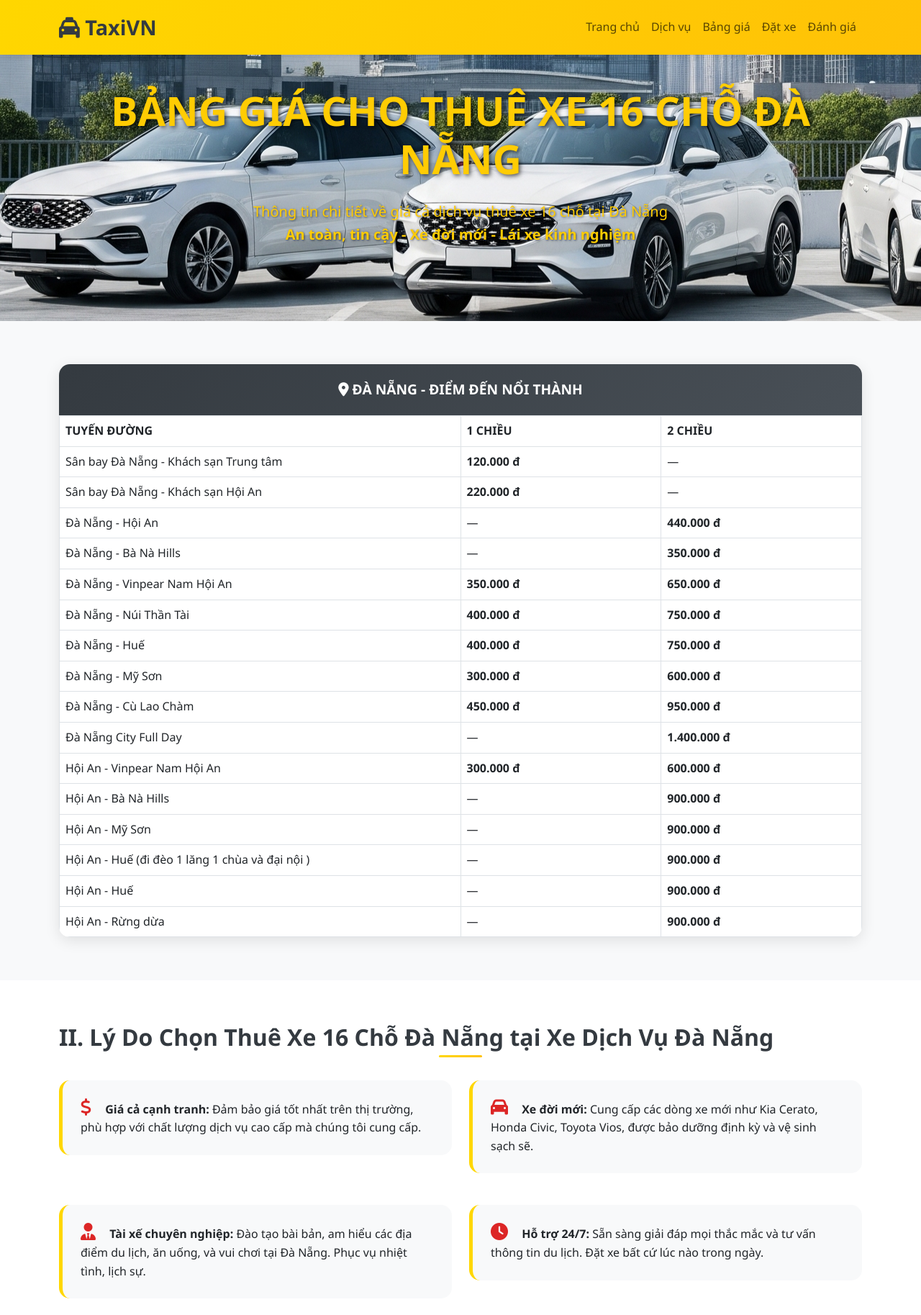
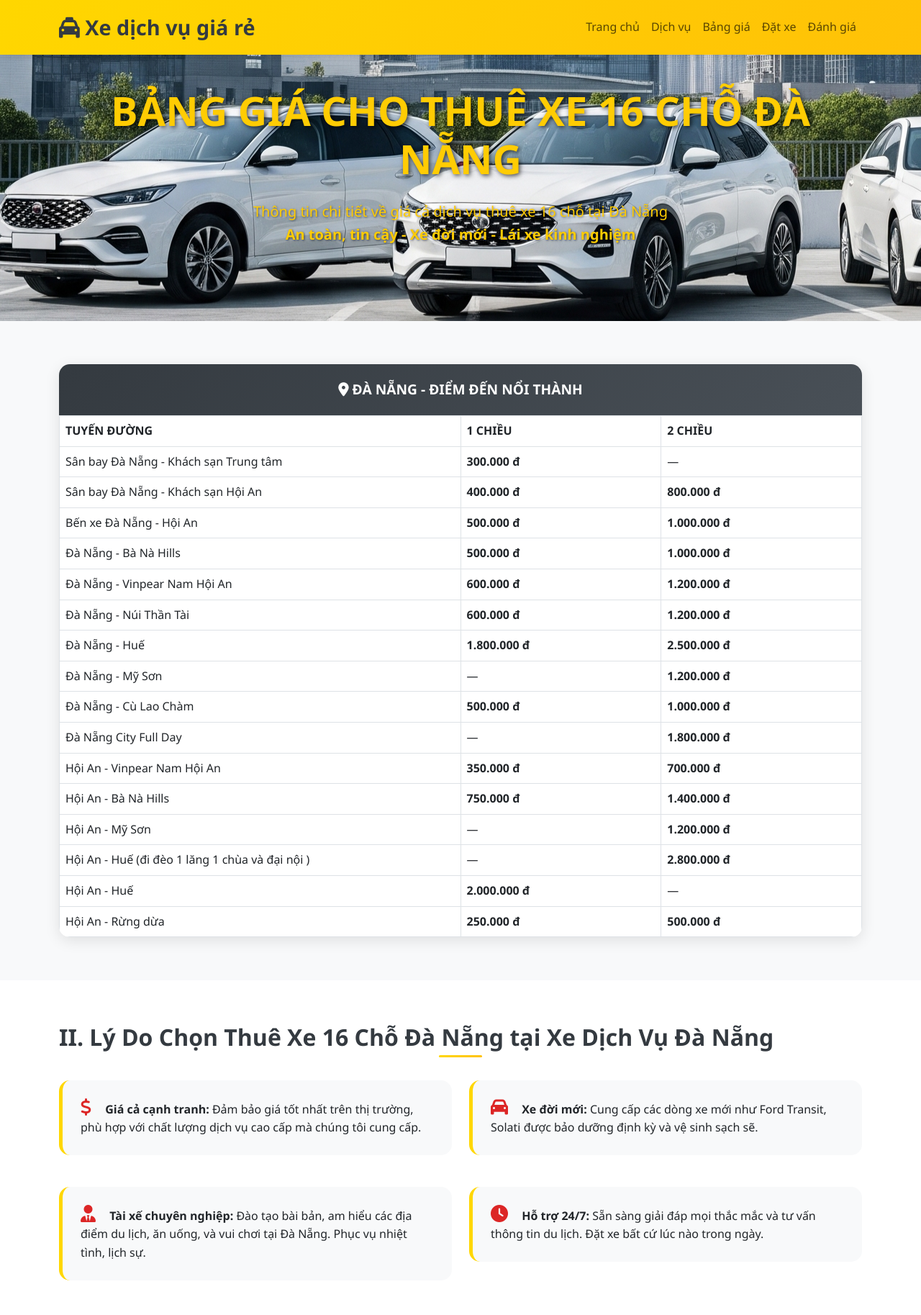
Before and after one commit to 3h4524/TaxiBookingApp, a plain HTML site: page page/home/bangGiaXe16.html in a window 1280 px wide. Shown: the top 1827 px of the page at 72% size. Drawn offline with nearby package versions, Linux system fonts and the light colour scheme.

Commit message:
Update html

```diff
--- a/page/home/bangGiaXe16.html
+++ b/page/home/bangGiaXe16.html
@@ -4,7 +4,7 @@
 <head>
     <meta charset="UTF-8">
     <meta name="viewport" content="width=device-width, initial-scale=1.0">
-    <title>TaxiVN - Bảng Giá Thuê Xe 4 Chỗ Đà Nẵng</title>
+    <title>TaxiVN - Bảng Giá Thuê Xe 16 Chỗ Đà Nẵng</title>
     <link href="https://cdnjs.cloudflare.com/ajax/libs/bootstrap/5.3.0/css/bootstrap.min.css" rel="stylesheet">
     <link href="https://cdnjs.cloudflare.com/ajax/libs/font-awesome/6.4.0/css/all.min.css" rel="stylesheet">
     <style>
@@ -55,7 +55,7 @@
             background: url('../../asset/image/hinhAnhBackground.png');
         }
 
-       .hero-content {
+        .hero-content {
             position: relative;
             z-index: 2;
             text-align: center;
@@ -78,6 +78,7 @@
             font-weight: 700;
             text-shadow: 1px 1px 3px rgba(0, 0, 0, 0.6);
         }
+
         .main-pricing-section {
             padding: 60px 0;
             background: #f8f9fa;
@@ -218,7 +219,7 @@
     <!-- Navigation -->
     <nav class="navbar navbar-expand-lg navbar-light fixed-top">
         <div class="container">
-            <a class="navbar-brand" href="index.html"><i class="fas fa-taxi"></i> TaxiVN</a>
+            <a class="navbar-brand" href="index.html"><i class="fas fa-taxi"> </i> Xe dịch vụ giá rẻ</a>
             <button class="navbar-toggler" type="button" data-bs-toggle="collapse" data-bs-target="#navbarNav">
                 <span class="navbar-toggler-icon"></span>
             </button>
@@ -270,83 +271,83 @@
                             <tbody>
                                 <tr>
                                     <td> Sân bay Đà Nẵng - Khách sạn Trung tâm</td>
-                                    <td class="price-highlight">120.000 đ</td>
+                                    <td class="price-highlight">300.000 đ</td>
                                     <td>—</td>
                                 </tr>
                                 <tr>
                                     <td> Sân bay Đà Nẵng - Khách sạn Hội An</td>
-                                    <td class="price-highlight">220.000 đ</td>
-                                    <td>—</td>
+                                    <td class="price-highlight">400.000 đ</td>
+                                    <td class="price-highlight">800.000 đ</td>
                                 </tr>
                                 <tr>
-                                    <td> Đà Nẵng - Hội An</td>
-                                    <td>—</td>
-                                    <td class="price-highlight">440.000 đ</td>
+                                    <td>Bến xe Đà Nẵng - Hội An</td>
+                                    <td class="price-highlight">500.000 đ</td>
+                                    <td class="price-highlight">1.000.000 đ</td>
                                 </tr>
                                 <tr>
                                     <td> Đà Nẵng - Bà Nà Hills</td>
-                                    <td>—</td>
-                                    <td class="price-highlight">350.000 đ</td>
+                                    <td class="price-highlight">500.000 đ</td>
+                                    <td class="price-highlight">1.000.000 đ</td>
                                 </tr>
                                 <tr>
                                     <td> Đà Nẵng - Vinpear Nam Hội An</td>
-                                    <td class="price-highlight">350.000 đ</td>
-                                    <td class="price-highlight">650.000 đ</td>
+                                    <td class="price-highlight">600.000 đ</td>
+                                    <td class="price-highlight">1.200.000 đ</td>
                                 </tr>
                                 <tr>
                                     <td> Đà Nẵng - Núi Thần Tài</td>
-                                    <td class="price-highlight">400.000 đ</td>
-                                    <td class="price-highlight">750.000 đ</td>
+                                    <td class="price-highlight">600.000 đ</td>
+                                    <td class="price-highlight">1.200.000 đ</td>
                                 </tr>
                                 <tr>
                                     <td> Đà Nẵng - Huế</td>
-                                    <td class="price-highlight">400.000 đ</td>
-                                    <td class="price-highlight">750.000 đ</td>
+                                    <td class="price-highlight">1.800.000 đ</td>
+                                    <td class="price-highlight">2.500.000 đ</td>
                                 </tr>
                                 <tr>
                                     <td> Đà Nẵng - Mỹ Sơn</td>
-                                    <td class="price-highlight">300.000 đ</td>
-                                    <td class="price-highlight">600.000 đ</td>
+                                    <td>—</td>
+                                    <td class="price-highlight">1.200.000 đ</td>
                                 </tr>
                                 <tr>
                                     <td> Đà Nẵng - Cù Lao Chàm</td>
-                                    <td class="price-highlight">450.000 đ</td>
-                                    <td class="price-highlight">950.000 đ</td>
+                                    <td class="price-highlight">500.000 đ</td>
+                                    <td class="price-highlight">1.000.000 đ</td>
                                 </tr>
                                 <tr>
                                     <td> Đà Nẵng City Full Day</td>
                                     <td>—</td>
-                                    <td class="price-highlight">1.400.000 đ</td>
+                                    <td class="price-highlight">1.800.000 đ</td>
                                 </tr>
                                 <tr>
                                     <td>Hội An - Vinpear Nam Hội An</td>
-                                    <td class="price-highlight">300.000 đ</td>
-                                    <td class="price-highlight">600.000 đ</td>
+                                    <td class="price-highlight">350.000 đ</td>
+                                    <td class="price-highlight">700.000 đ</td>
                                 </tr>
                                 <tr>
                                     <td> Hội An - Bà Nà Hills</td>
-                                    <td>—</td>
-                                    <td class="price-highlight">900.000 đ</td>
+                                    <td class="price-highlight">750.000 đ</td>
+                                    <td class="price-highlight">1.400.000 đ</td>
                                 </tr>
                                 <tr>
                                     <td> Hội An - Mỹ Sơn</td>
                                     <td>—</td>
-                                    <td class="price-highlight">900.000 đ</td>
+                                    <td class="price-highlight">1.200.000 đ</td>
                                 </tr>
                                 <tr>
                                     <td> Hội An - Huế (đi đèo 1 lăng 1 chùa và đại nội )</td>
                                     <td>—</td>
-                                    <td class="price-highlight">900.000 đ</td>
+                                    <td class="price-highlight">2.800.000 đ</td>
                                 </tr>
                                 <tr>
                                     <td> Hội An - Huế</td>
+                                    <td class="price-highlight">2.000.000 đ</td>
                                     <td>—</td>
-                                    <td class="price-highlight">900.000 đ</td>
                                 </tr>
                                 <tr>
                                     <td> Hội An - Rừng dừa</td>
-                                    <td>—</td>
-                                    <td class="price-highlight">900.000 đ</td>
+                                    <td class="price-highlight">250.000 đ</td>
+                                    <td class="price-highlight">500.000 đ</td>
                                 </tr>
                             </tbody>
                         </table>
@@ -371,7 +372,7 @@
                 <div class="col-lg-6 mb-4">
                     <div class="benefit-item">
                         <i class="fas fa-car benefit-icon"></i>
-                        <strong>Xe đời mới:</strong> Cung cấp các dòng xe mới như Kia Cerato, Honda Civic, Toyota Vios,
+                        <strong>Xe đời mới:</strong> Cung cấp các dòng xe mới như Ford Transit, Solati
                         được bảo dưỡng định kỳ và vệ sinh sạch sẽ.
                     </div>
                 </div>
@@ -446,31 +447,31 @@
         </div>
     </section>
 
+
     <!-- Footer -->
     <footer class="footer">
         <div class="container">
             <div class="row">
                 <div class="col-lg-4 col-md-6 mb-4">
-                    <h5 class="fw-bold mb-3"><i class="fas fa-taxi"></i> TaxiVN</h5>
+                    <h5 class="fw-bold mb-3"><i class="fas fa-taxi"></i> Xe dịch vụ giá rẻ</h5>
                     <p>Dịch vụ đặt xe taxi uy tín, phục vụ 24/7 với chất lượng tốt nhất.</p>
                 </div>
                 <div class="col-lg-4 col-md-6 mb-4">
                     <h6 class="fw-bold mb-3">Liên hệ</h6>
-                    <p><i class="fas fa-phone"></i> Hotline: 1900-xxxx</p>
-                    <p><i class="fas fa-envelope"></i> Email: info@taxivn.com</p>
+                    <p><i class="fas fa-phone"></i> Zalo, whatsapp, kakaotall: +84935456084</p>
+                    <p><i class="fas fa-envelope"></i> Email: Ducdat280795@gmail.com</p>
                 </div>
                 <div class="col-lg-4 col-md-12 mb-4">
                     <h6 class="fw-bold mb-3">Theo dõi chúng tôi</h6>
                     <div class="d-flex gap-3">
-                        <a href="#" class="text-white"><i class="fab fa-facebook fa-2x"></i></a>
-                        <a href="#" class="text-white"><i class="fab fa-zalo fa-2x"></i></a>
-                        <a href="#" class="text-white"><i class="fab fa-youtube fa-2x"></i></a>
+                        <a href="https://www.facebook.com/ucat.843292" class="text-white"><i
+                                class="fab fa-facebook fa-2x"></i></a>
                     </div>
                 </div>
             </div>
             <hr>
             <div class="text-center">
-                <p>© 2025 TaxiVN. Tất cả quyền được bảo lưu.</p>
+                <p>© 2025 Xe dịch vụ giá rẻ. Tất cả quyền được bảo lưu.</p>
             </div>
         </div>
     </footer>
```
Also changed, not shown: page/home/bangGiaXe4.html (+34 -35 lines), page/home/bangGiaXe7.html (+39 -37 lines), page/home/index.html (+6 -8 lines).
